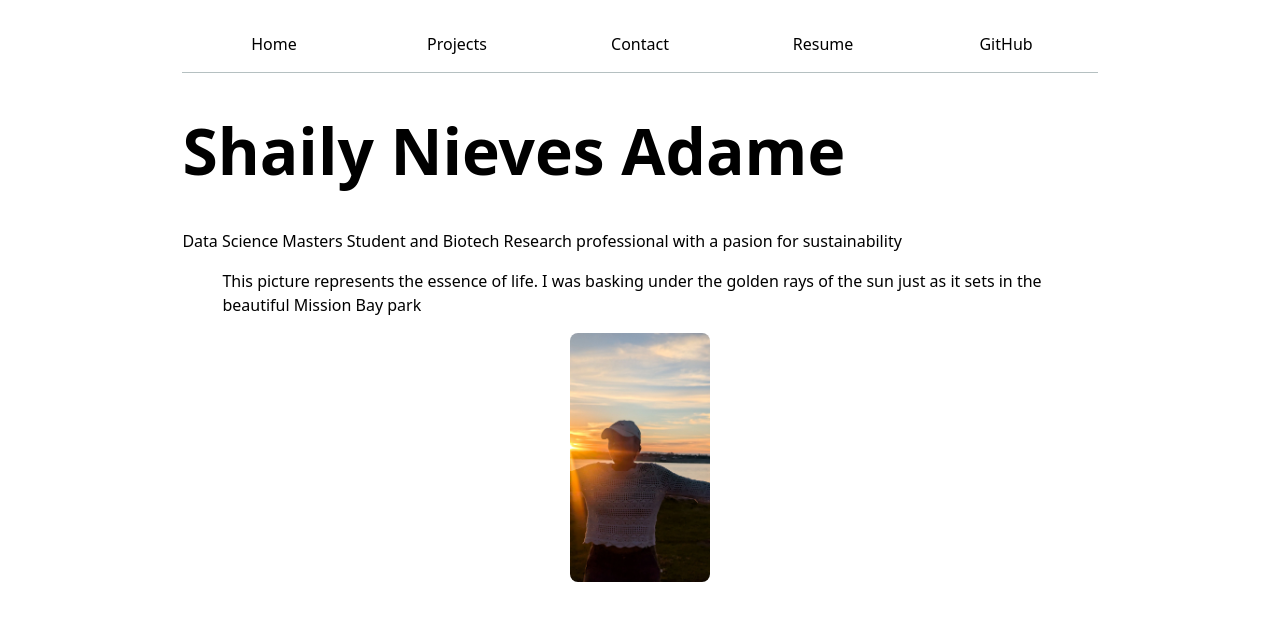
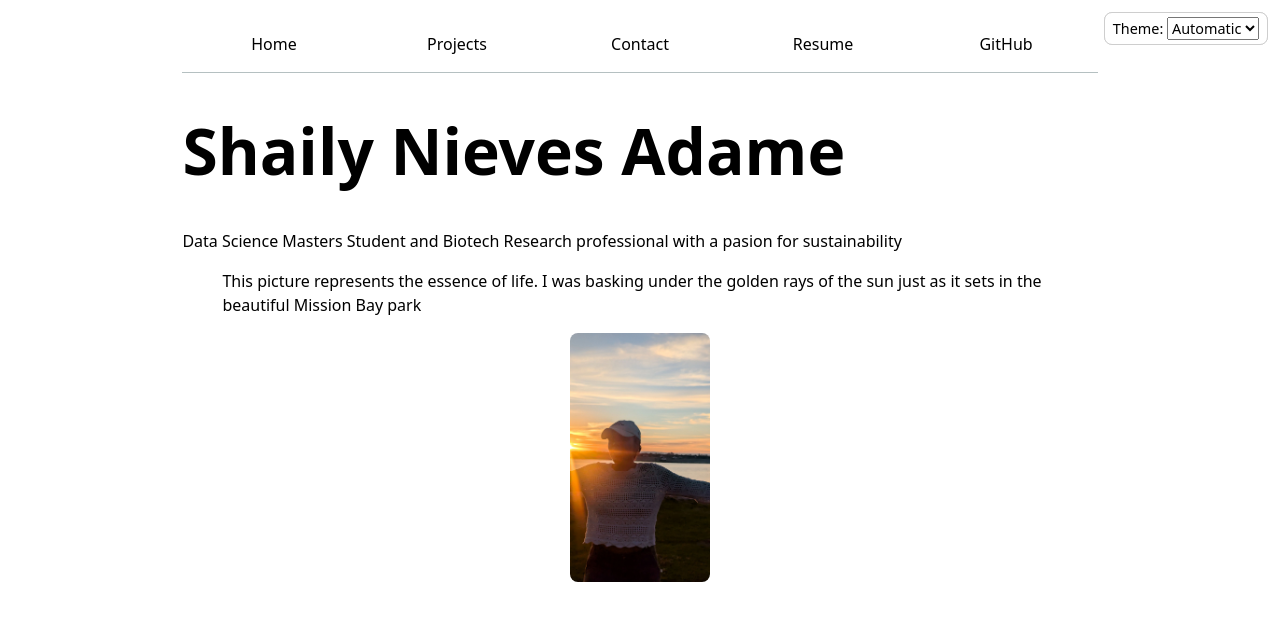
Before and after one commit to Shaily-28/Portfolio, a plain HTML site: page index.html in a window 1280 px wide. Drawn offline with Linux system fonts and the light colour scheme.

Commit message:
dark mode

```diff
--- a/global.js
+++ b/global.js
@@ -41,8 +41,33 @@ try {
     }
     nav.append(a);
   }
-
+document.body.insertAdjacentHTML(
+  "afterbegin",
+  `
+  <label class="color-scheme">
+    Theme:
+    <select id="theme-select">
+      <option value="light dark">Automatic</option>
+      <option value="light">Light</option>
+      <option value="dark">Dark</option>
+    </select>
+  </label>
+  `
+);
   console.log("Nav built successfully ✅");
 } catch (err) {
   console.error("Nav build failed ❌", err);
 }
+const select = document.querySelector("#theme-select");
+function setColorScheme(value) {
+ document.documentElement.style.setProperty("color-scheme", value);
+  if (select) select.value = value;
+}
+const savedScheme = localStorage.getItem("color-scheme");
+setColorScheme(savedScheme || "light dark");
+
+select?.addEventListener("input", (e) => {
+  const value = e.target.value;
+  setColorScheme(value);
+  localStorage.setItem("color-scheme", value);
+});
--- a/style.css
+++ b/style.css
@@ -1,10 +1,32 @@
+html { color-scheme: light dark; }
+:root {
+  --bg: canvas;
+  --fg: canvastext;
+  --hairline: color-mix(in oklch, var(--fg), var(--bg) 85%);
+}
+body { background: var(--bg); color: var(--fg); }
+
+nav { border-bottom: 1px solid var(--hairline); }
+
+nav a.current { font-weight: 600; text-decoration: underline; }
+
+.color-scheme {
+  position: fixed;
+  top: .75rem;
+  right: .75rem;
+  font-size: .9rem;
+  background: var(--bg);
+  border: 1px solid var(--hairline);
+  padding: .25rem .5rem;
+  border-radius: .5rem;
+}
+.color-scheme select { font: inherit; }
 body {
   /* Set line height to 1.5 times the font size
 	   and use the OS’s UI font as the website font
 	 */
   font: 100%/1.5 system-ui;
 }
-/* Style image*/
 img {
   max-width: 140px;
   height: auto;
```
